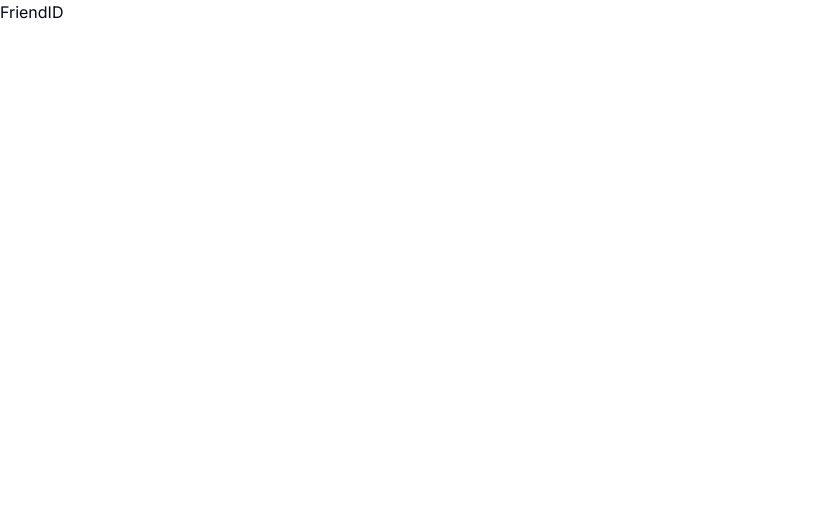
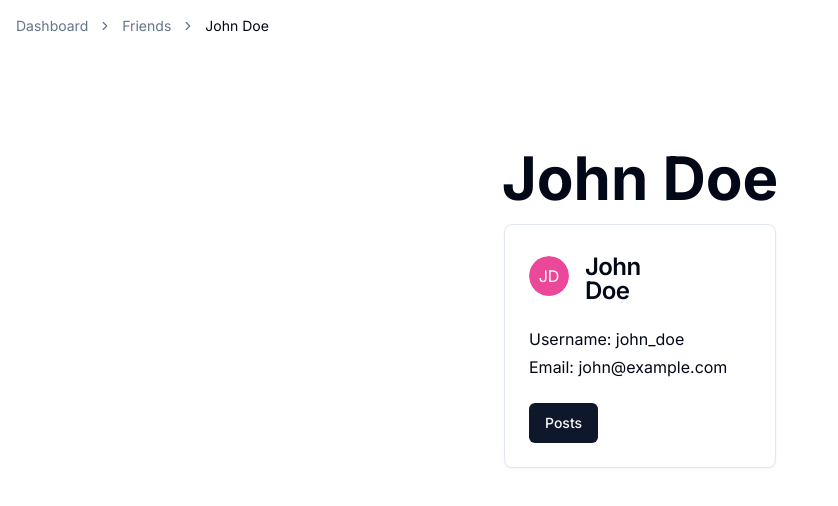
Before and after one commit to tcb1978/cs-social, a Next.js app: page /friends/1 in a window 1280 px wide. Shown: the top 506 px of the page, without its empty margins (0-838 px from the left). Built offline with nearby package versions, Linux system fonts and the light colour scheme.

Commit message:
friendId layout

```diff
--- a/src/app/friends/[friendId]/page.tsx
+++ b/src/app/friends/[friendId]/page.tsx
@@ -1,11 +1,35 @@
 import type { FC } from 'react';
+import { getFriends } from '@/services/friends/getFriends';
+import { NavigationLabel } from '@/configs/navigation';
+import Friend from '@/components/friends/Friend';
+import NothingFound from '@/components/NothingFound';
 
-interface PageProps {
-  // props
-}
+type QueryProps = {
+  params: {
+    friendId: string;
+  },
+};
 
-const Page: FC<PageProps> = ({ }) => {
-  return (<div>FriendID</div>);
+const Page: FC<QueryProps> = async ({
+  params: {
+    friendId,
+  },
+}): Promise<JSX.Element> => {
+  const friends = await getFriends();
+  const friend = friends.find((friend) => Number(friend.id) === Number(friendId));
+
+  if (!friend) {
+    return (
+      <NothingFound
+        label={NavigationLabel.Friends}
+        messageing='No friend found'
+      />
+    );
+  }
+
+  return (
+    <Friend friend={friend} />
+  );
 };
 
 export default Page;
--- /dev/null
+++ b/src/components/friends/Friend.tsx
@@ -0,0 +1,58 @@
+import type { FC } from 'react';
+
+import {
+  Breadcrumb,
+  BreadcrumbItem,
+  BreadcrumbLink,
+  BreadcrumbList,
+  BreadcrumbPage,
+  BreadcrumbSeparator,
+} from '@/components/vendor/shadcn/BreadCrumb';
+import { NavigationHref, NavigationLabel } from '@/configs/navigation';
+import UserCard from '@/components/users/UserCard';
+import { Friend as ThisFriend } from '../../services/friends/getFriends';
+
+interface FriendProps {
+  friend: ThisFriend;
+}
+
+const Friend: FC<FriendProps> = async ({
+  friend,
+}): Promise<JSX.Element> => {
+
+  const { name: { first, last } } = friend;
+
+  return (
+    <>
+      <Breadcrumb className='p-4'>
+        <BreadcrumbList>
+          <BreadcrumbItem>
+            <BreadcrumbLink href={`${NavigationHref.Dashboard}`}>
+              {NavigationLabel.Dashboard}
+            </BreadcrumbLink>
+          </BreadcrumbItem>
+          <BreadcrumbSeparator />
+          <BreadcrumbItem>
+            <BreadcrumbLink href={`${NavigationHref.Friends}`}>
+              {NavigationLabel.Friends}
+            </BreadcrumbLink>
+          </BreadcrumbItem>
+          <BreadcrumbSeparator />
+          <BreadcrumbItem>
+            <BreadcrumbPage>{first} {last}</BreadcrumbPage>
+          </BreadcrumbItem>
+        </BreadcrumbList>
+      </Breadcrumb>
+      <main className="flex min-h-screen flex-col items-center gap-4 p-24">
+        <h1 className="text-6xl font-bold">{first} {last}</h1>
+        <section className='w-full flex justify-center gap-4 flex-wrap'>
+          {friend ? (
+            <UserCard user={friend} />
+          ) : null}
+        </section>
+      </main>
+    </>
+  );
+};
+
+export default Friend;
--- /dev/null
+++ b/src/components/users/UserCard.tsx
@@ -0,0 +1,68 @@
+'use client';
+
+import { User } from '../../services/users/getUsers';
+import type { FC } from 'react';
+import { Card, CardContent, CardFooter, CardHeader, CardTitle } from '../vendor/shadcn/Card';
+import { Avatar, AvatarFallback, AvatarImage } from '../vendor/shadcn/Avatar';
+import Link from 'next/link';
+import { NavigationHref, NavigationLabel } from '@/configs/navigation';
+import { Button } from '../vendor/shadcn/Button';
+
+
+interface UserCardProps {
+  user: User;
+}
+
+const UserCard: FC<UserCardProps> = ({
+  user
+}) => {
+  return (
+    <Card className='w-1/2 sm:w-1/2 md:w-1/3 lg:w-1/4 xl:w-1/4'>
+      <CardHeader className='flex gap-4 flex-row items-center'>
+        <Avatar>
+          <AvatarImage src='' alt='@shadcn' />
+          {/* without a valid src, the fallback will be used */}
+          <AvatarFallback className='text-white bg-pink-500'>
+            {user.name.first[0] && user.name.last[0] ? (
+              <span>
+                {user.name.first[0]}{user.name.last[0]}
+              </span>
+            ) : null}
+          </AvatarFallback>
+        </Avatar>
+        <CardTitle>
+          {user.name.first ? (
+            <p>{user.name.first}</p>
+          ) : null}
+          {user.name.last ? (
+            <p>{user.name.last}</p>
+          ) : null}
+        </CardTitle>
+      </CardHeader>
+      <CardContent className='flex flex-col gap-1'>
+        {user.username ? (
+          <p>Username: {user.username}</p>
+        ) : null}
+        {user.email ? (
+          <p>Email: {user.email}</p>
+        ) : null}
+      </CardContent>
+      <CardFooter>
+        <Link
+          href={{
+            pathname: `${NavigationHref.Posts}/${user.id}`,
+            query: {
+              firstName: user.name.first,
+              lastName: user.name.last,
+              pageNumber: 1,
+            }
+          }}
+        >
+          <Button>{NavigationLabel.Posts}</Button>
+        </Link>
+      </CardFooter>
+    </Card>
+  );
+};
+
+export default UserCard;
```
